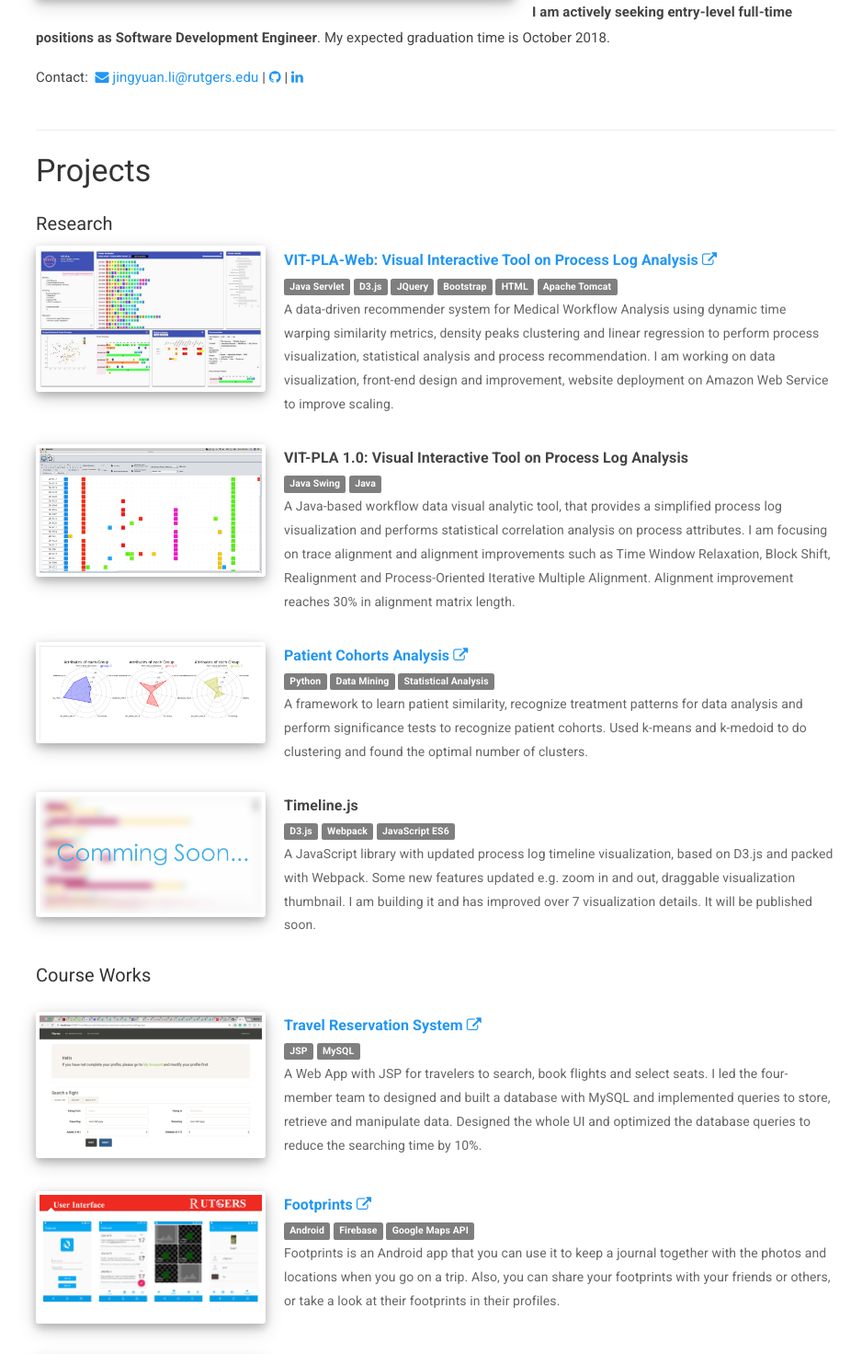
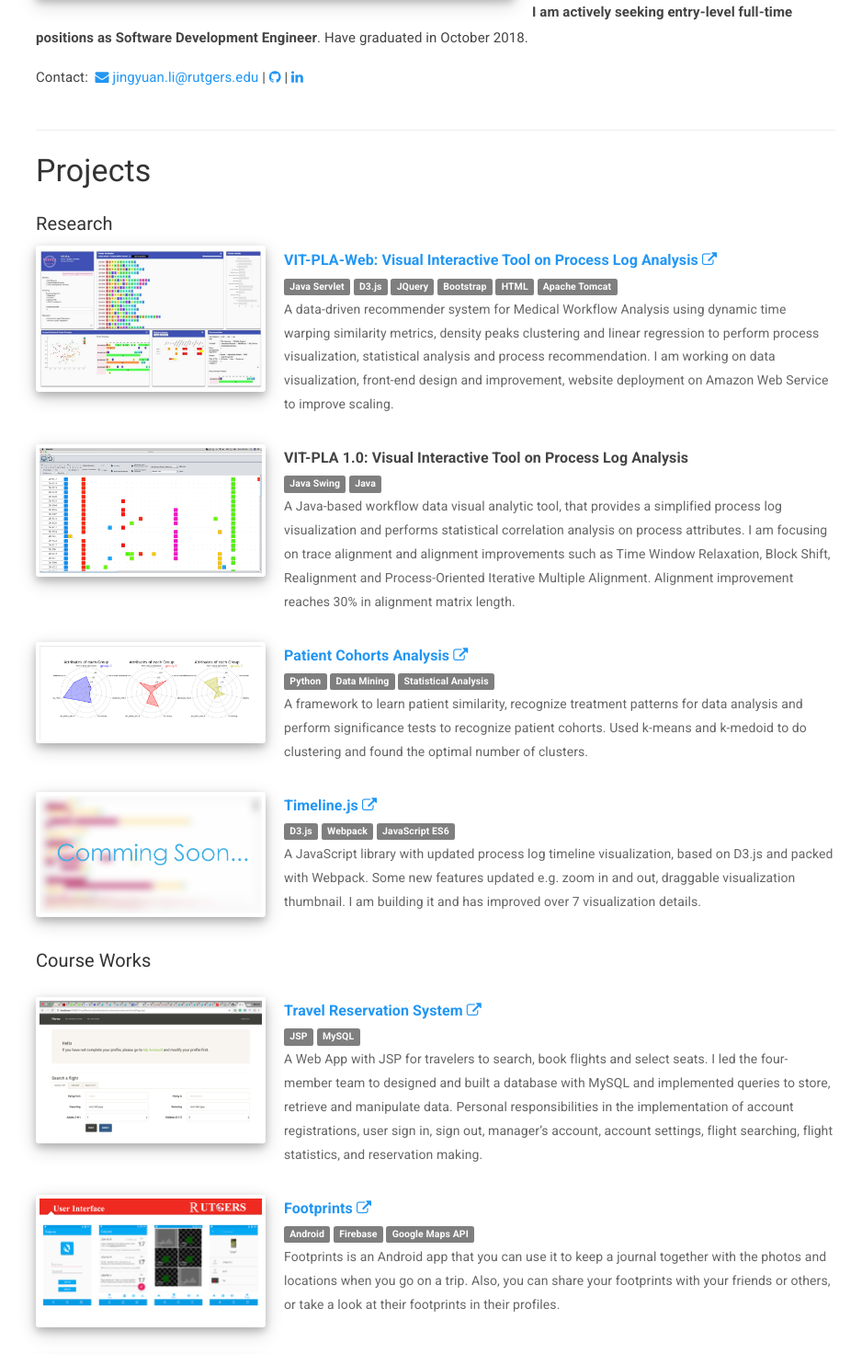
Before and after one commit to marlonli/marlonli.github.io, a website: page index.html in a window 1280 px wide. Shown: the part 488-1960 px from the top of the page at 92% size, without its empty margins (166-1104 px from the left). Drawn offline with Linux system fonts and the light colour scheme; files whose address does not match are found by name.

Commit message:
file upload

```diff
--- a/index.html
+++ b/index.html
@@ -70,7 +70,7 @@
         the supervision of Professor <a href="http://www.ece.rutgers.edu/~marsic/">Ivan Marsic</a> and his Ph.D. students. Before joining
         Rutgers, I obtained my B.S. degree in Electronic Information Science and Engineering at <a href="http://en.xmu.edu.cn/">Xiamen University</a>, one of the top universities in China.</p>
         <br>
-        <p><strong>I am actively seeking entry-level full-time positions as Software Development Engineer</strong>. My expected graduation time is October 2018.</p>
+        <p><strong>I am actively seeking entry-level full-time positions as Software Development Engineer</strong>. Have graduated in October 2018.</p>
         <p>Contact: &nbsp<a href="mailto:jingyuan.li@rutgers.edu"><i class="fa fa-envelope" aria-hidden="true"></i>&nbspjingyuan.li@rutgers.edu</a> |
         <a href="https://github.com/marlonli"><i class="fa fa-github" aria-hidden="true" alt="Github"></i></a> | <a href="https://www.linkedin.com/in/jingyuan-li-735952135/">
         <i class="fa fa-linkedin" aria-hidden="true" alt="LinkedIn"></i></a></p>
@@ -125,11 +125,11 @@
         <p>
           <img class="thumbnail" src="assets/images/timelineDemo.png" alt="timeline">
           <div class="text">
-            <p class="sub-title"><strong>Timeline.js</strong></p>
+            <p class="sub-title"><a href="https://github.com/marlonli/timeline.js"><strong>Timeline.js</strong>&nbsp<i class="fa fa-external-link" aria-hidden="true"></i></a></p>
             <br>
             <span class="label label-default">D3.js</span>&nbsp<span class="label label-default">Webpack</span>&nbsp<span class="label label-default">JavaScript ES6</span>
             <p class="sub-content">A JavaScript library with updated process log timeline visualization, based on D3.js and packed with Webpack. Some new features updated e.g.
-              zoom in and out, draggable visualization thumbnail. I am building it and has improved over 7 visualization details. It will be published soon.</p>
+              zoom in and out, draggable visualization thumbnail. I am building it and has improved over 7 visualization details.</p>
           </div>
         </p>
 
@@ -143,8 +143,9 @@
             <br>
             <span class="label label-default">JSP</span>&nbsp<span class="label label-default">MySQL</span>&nbsp
             <p class="sub-content">A Web App with JSP for travelers to search, book flights and select seats. I led the four-member team
-             to designed and built a database with MySQL and implemented queries to store, retrieve and manipulate data. Designed the whole UI
-              and optimized the database queries to reduce the searching time by 10%.</p>
+             to designed and built a database with MySQL and implemented queries to store, retrieve and manipulate data. Personal responsibilities in the implementation of account registrations, user sign in,
+             sign out, manager’s account, account settings, flight searching, flight statistics, and reservation making.
+            </p>
           </div>
         </p>
 
@@ -241,7 +242,7 @@
             <br>
             <p class="authors">Sen Yang, Fei Tao, <span class="stronger-text">Jingyuan Li</span>, Dawei Wang, Shuhong Chen, Ivan Marsic</p>
             <p class="conferences"><span class="label label-default">ICHI</span> Accepted by IEEE International Conference on Healthcare Informatics (ICHI) Feb. 2018</p>
-            <p class="downloads">Download: [pdf]</p>
+            <p class="downloads">Download: [<a href="assets/files/PID5366709.pdf">pdf</a>]</p>
           </div>
         </p>
 
@@ -253,7 +254,7 @@
             <br>
             <p class="authors"><span class="stronger-text">Jingyuan Li</span>, Sen Yang, Shuhong Chen, Fei Tao, Ivan Marsic, Randall S. Burd</p>
             <p class="conferences"><span class="label label-default">ICHI</span> Accepted by IEEE International Conference on Healthcare Informatics (ICHI) Apr. 2018</p>
-            <p class="downloads">Download: [pdf]</p>
+            <p class="downloads">Download: [<a href="assets/files/PID5364847.pdf">pdf</a>]</p>
           </div>
         </p>
 
```
Also changed, not shown: 2 other files.
